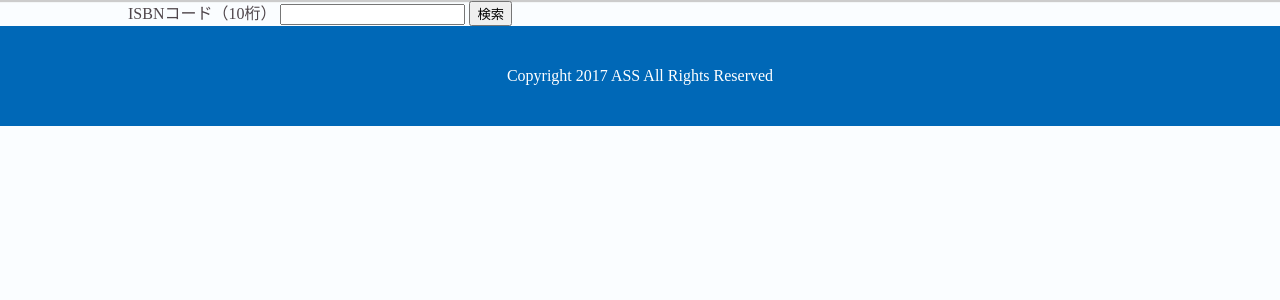
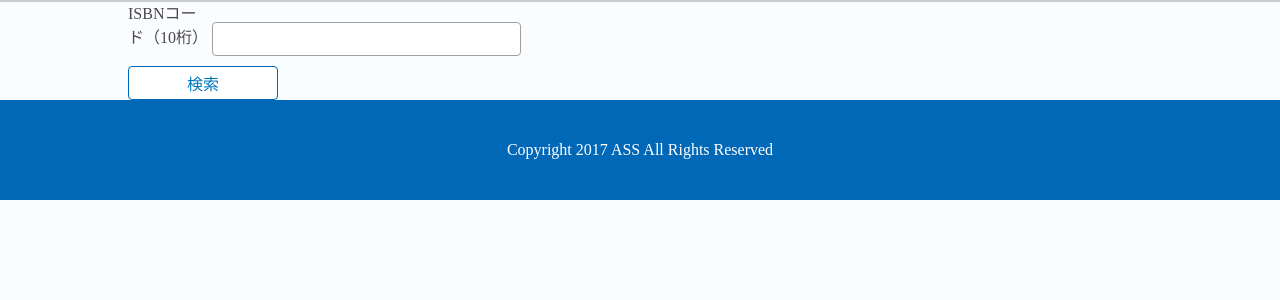
Before and after one commit to takashi0602/MF_bookshelf, a Laravel app: page /isbn in a window 1280 px wide. Shown: the part 60-360 px from the top of the page. Run offline with Laravel 8, Linux system fonts and the light colour scheme; style sheets or scripts are compiled from the project's sources; settings files or empty folders that the repository lacks are supplied; parts of the project's set-up code (start-up, migrations or seed data) failed here and were passed over; some libraries are stand-ins or nearby versions.

Commit message:
マークアップ, スタイル諸修正
fixed #254

```diff
--- a/resources/assets/sass/object/component/_title.scss
+++ b/resources/assets/sass/object/component/_title.scss
@@ -22,7 +22,7 @@ body {
   margin: 0 auto;
 }
 
-.c-lists_wrapper {
+.c-contents {
   max-width: 1024px;
   width: 100%;
   border-radius: 4px;
--- a/resources/assets/sass/object/utility/_title.scss
+++ b/resources/assets/sass/object/utility/_title.scss
@@ -6,7 +6,7 @@
   margin-bottom: 5px;
 }
 
-.u-lists_wrapper {
+.u-contents {
   text-align: center;
 }
 
--- a/resources/views/books.blade.php
+++ b/resources/views/books.blade.php
@@ -4,7 +4,7 @@
     <div class="p-create">
         <div class="c-container">
             @if (count($books) > 0)
-                <div class="c-lists_wrapper">
+                <div class="c-contents">
                     <h1 class="c-title">じぶんの本棚</h1>
                     <a href="{{ url('/private/books/add') }}" class="c-link u-link">本を追加する</a>
                     @foreach ($books as $book)
--- a/resources/views/books_add.blade.php
+++ b/resources/views/books_add.blade.php
@@ -3,7 +3,7 @@
 @section('content')
     <div class="p-create">
         <div class="c-container">
-            <div class="c-lists_wrapper u-lists_wrapper">
+            <div class="c-contents u-contents">
                 <h1 class="c-title">本の追加</h1>
                 <a href="{{ url('/isbn') }}" class="c-link u-link">ISBN検索はこちら</a>
                 @include('common.errors')
--- a/resources/views/index.blade.php
+++ b/resources/views/index.blade.php
@@ -7,7 +7,7 @@
         </div>
         <div class="c-container">
             @if (count($books) > 0)
-                <div class="c-lists_wrapper u-lists_wrapper">
+                <div class="c-contents u-contents">
                     <h1 class="c-title">新着の本</h1>
                     @foreach ($books as $book)
                         @if ($book->flag === 'public')
--- a/resources/views/isbn.blade.php
+++ b/resources/views/isbn.blade.php
@@ -6,9 +6,9 @@
             @include('common.errors')
             <form class="c-isbnSearch" enctype="multipart/form-data" action="{{ url('isbn/search') }}" method="POST">
                 {{ csrf_field() }}
-                <label for="book-name" class="createBook_label">ISBNコード（10桁）</label>
-                <input class="c-isbnSearch_number" type="text"  name="isbn_code">
-                <input class="c-isbnSearch_submit" type="submit" value="検索">
+                <label for="book-name" class="c-label">ISBNコード（10桁）</label>
+                <input class="c-textBox" type="text"  name="isbn_code" id="book-name">
+                <input class="c-btn_large" type="submit" value="検索">
             </form>
             @if(!empty(session('response')))
                 @if(session('response'))
--- a/resources/views/public_books.blade.php
+++ b/resources/views/public_books.blade.php
@@ -5,7 +5,7 @@
         <div class="c-container">
             @include('common.errors')
             @if (count($books) > 0)
-                <div class="c-lists_wrapper">
+                <div class="c-contents">
                     <h1 class="c-title">みんなの本棚</h1>
                     @foreach ($books as $book)
                         <ul class="c-lists">
```
Also changed, not shown: public/css/app.css.
